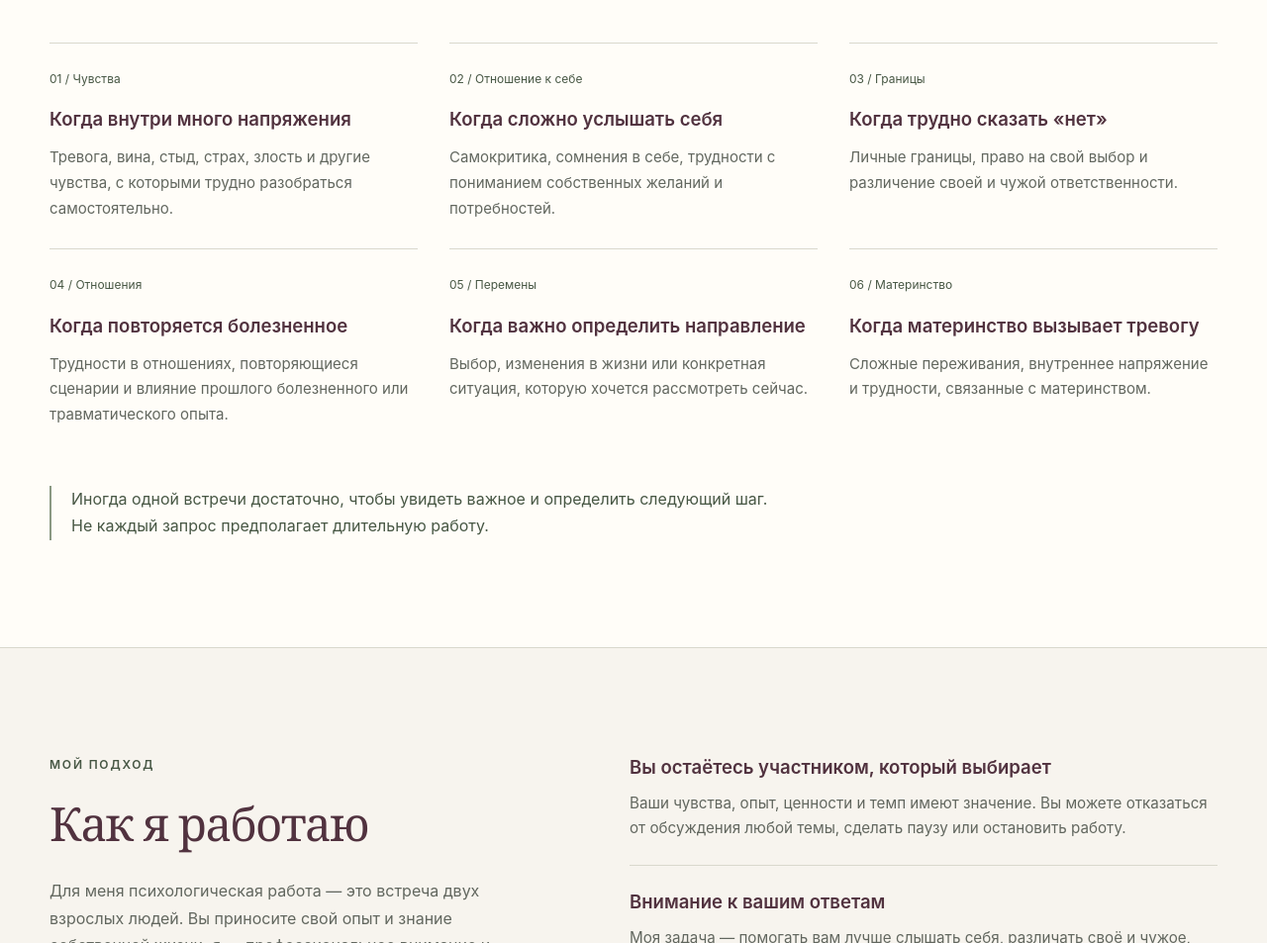
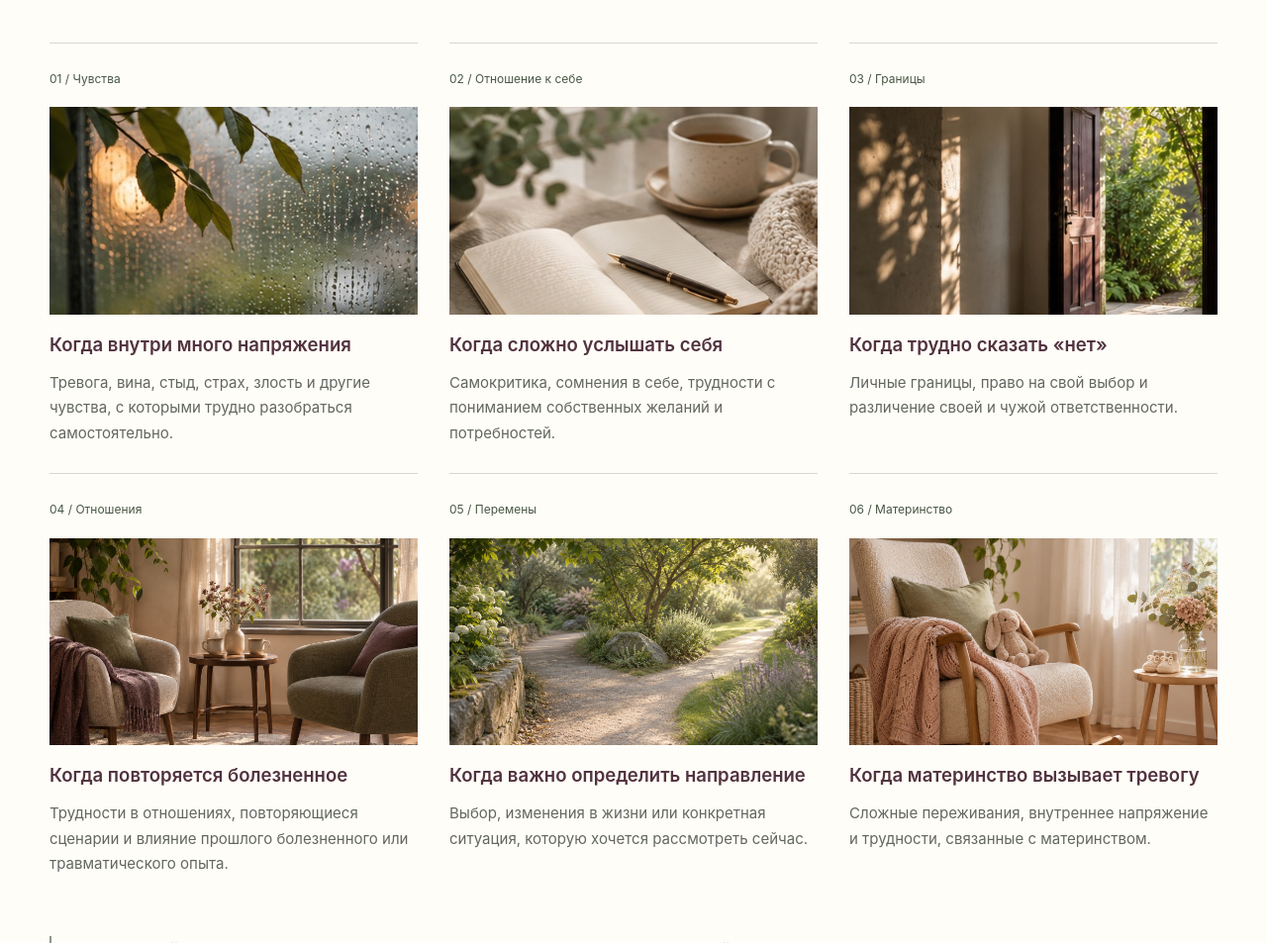
Before and after one commit to FlyingSalmon357/landing-for-N.-Vishnevskaya, a plain HTML site: page final/Final_index.html in a window 1280 px wide. Shown: the part 1205-2158 px from the top of the page at 99% size. Drawn offline with Linux system fonts and the light colour scheme.

Commit message:
Добавить фотографии в карточки запросов и обновить FAQ
Добавить изображения в карточки раздела «С чем можно обратиться».
В FAQ закрывать предыдущий ответ при открытии нового, а повторным
нажатием на открытый вопрос — сворачивать его.

```diff
--- a/final/Final_index.html
+++ b/final/Final_index.html
@@ -158,6 +158,7 @@
     .topic-grid { display: grid; grid-template-columns: repeat(3, 1fr); gap: 0 32px; }
     .topic-card { padding: 26px 0 28px; border-top: 1px solid var(--line); }
     .topic-number { color: var(--sage-dark); font-size: .75rem; display: block; margin-bottom: 18px; }
+    .topic-card img { display: block; width: 100%; aspect-ratio: 16 / 9; object-fit: cover; margin-bottom: 18px; }
     .topic-card h3 { margin-bottom: 12px; }
     .topic-card p { color: var(--muted); font-size: .94rem; }
     .section-note { margin-top: 32px; padding-left: 20px; border-left: 2px solid #8b9983; max-width: 750px; color: var(--sage-dark); }
@@ -488,31 +489,37 @@
         <div class="topic-grid">
           <article class="topic-card">
             <span class="topic-number" aria-hidden="true">01 / Чувства</span>
+            <img src="../images/feelings.jpg" alt="" loading="lazy">
             <h3>Когда внутри много напряжения</h3>
             <p>Тревога, вина, стыд, страх, злость и другие чувства, с которыми трудно разобраться самостоятельно.</p>
           </article>
           <article class="topic-card">
             <span class="topic-number" aria-hidden="true">02 / Отношение к себе</span>
+            <img src="../images/self.jpg" alt="" loading="lazy">
             <h3>Когда сложно услышать себя</h3>
             <p>Самокритика, сомнения в себе, трудности с пониманием собственных желаний и потребностей.</p>
           </article>
           <article class="topic-card">
             <span class="topic-number" aria-hidden="true">03 / Границы</span>
+            <img src="../images/boundaries.jpg" alt="" loading="lazy">
             <h3>Когда трудно сказать «нет»</h3>
             <p>Личные границы, право на свой выбор и различение своей и чужой ответственности.</p>
           </article>
           <article class="topic-card">
             <span class="topic-number" aria-hidden="true">04 / Отношения</span>
+            <img src="../images/motherhood.jpg" alt="" loading="lazy">
             <h3>Когда повторяется болезненное</h3>
             <p>Трудности в отношениях, повторяющиеся сценарии и влияние прошлого болезненного или травматического опыта.</p>
           </article>
           <article class="topic-card">
             <span class="topic-number" aria-hidden="true">05 / Перемены</span>
+            <img src="../images/changes.jpg" alt="" loading="lazy">
             <h3>Когда важно определить направление</h3>
             <p>Выбор, изменения в жизни или конкретная ситуация, которую хочется рассмотреть сейчас.</p>
           </article>
           <article class="topic-card">
             <span class="topic-number" aria-hidden="true">06 / Материнство</span>
+            <img src="../images/relationships.jpg" alt="" loading="lazy">
             <h3>Когда материнство вызывает тревогу</h3>
             <p>Сложные переживания, внутреннее напряжение и трудности, связанные с материнством.</p>
           </article>
@@ -836,7 +843,10 @@
       questions.forEach(button => {
         setAnswer(button, false);
         button.addEventListener('click', () => {
-          setAnswer(button, button.getAttribute('aria-expanded') !== 'true');
+          const open = button.getAttribute('aria-expanded') !== 'true';
+          questions.forEach(question => {
+            setAnswer(question, question === button && open);
+          });
         });
       });
     })();
```
Also changed, not shown: images/boundaries.jpg (added), images/changes.jpg (added), images/feelings.jpg (added), images/motherhood.jpg (added), images/relationships.jpg (added), images/self.jpg (added), 3 other files.
